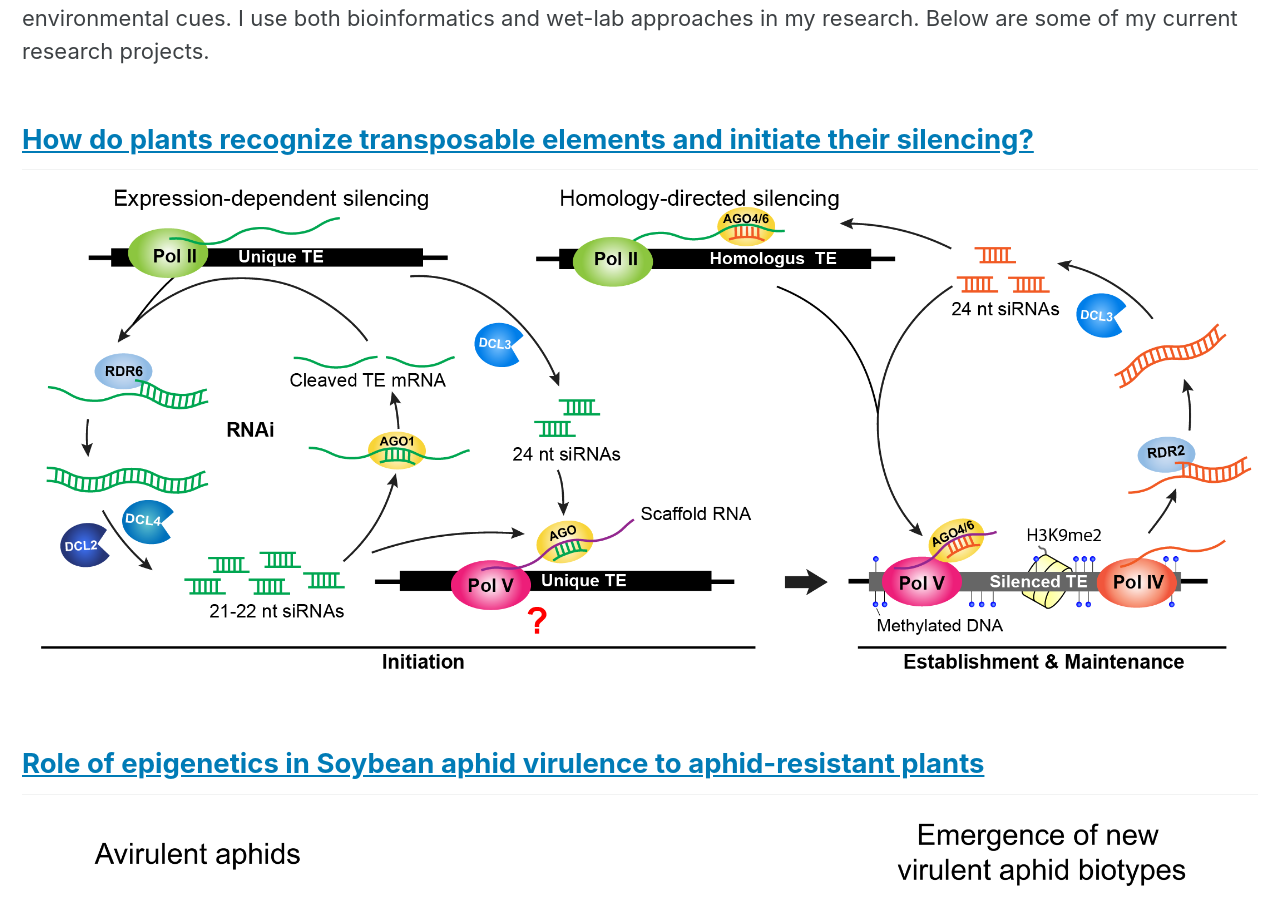
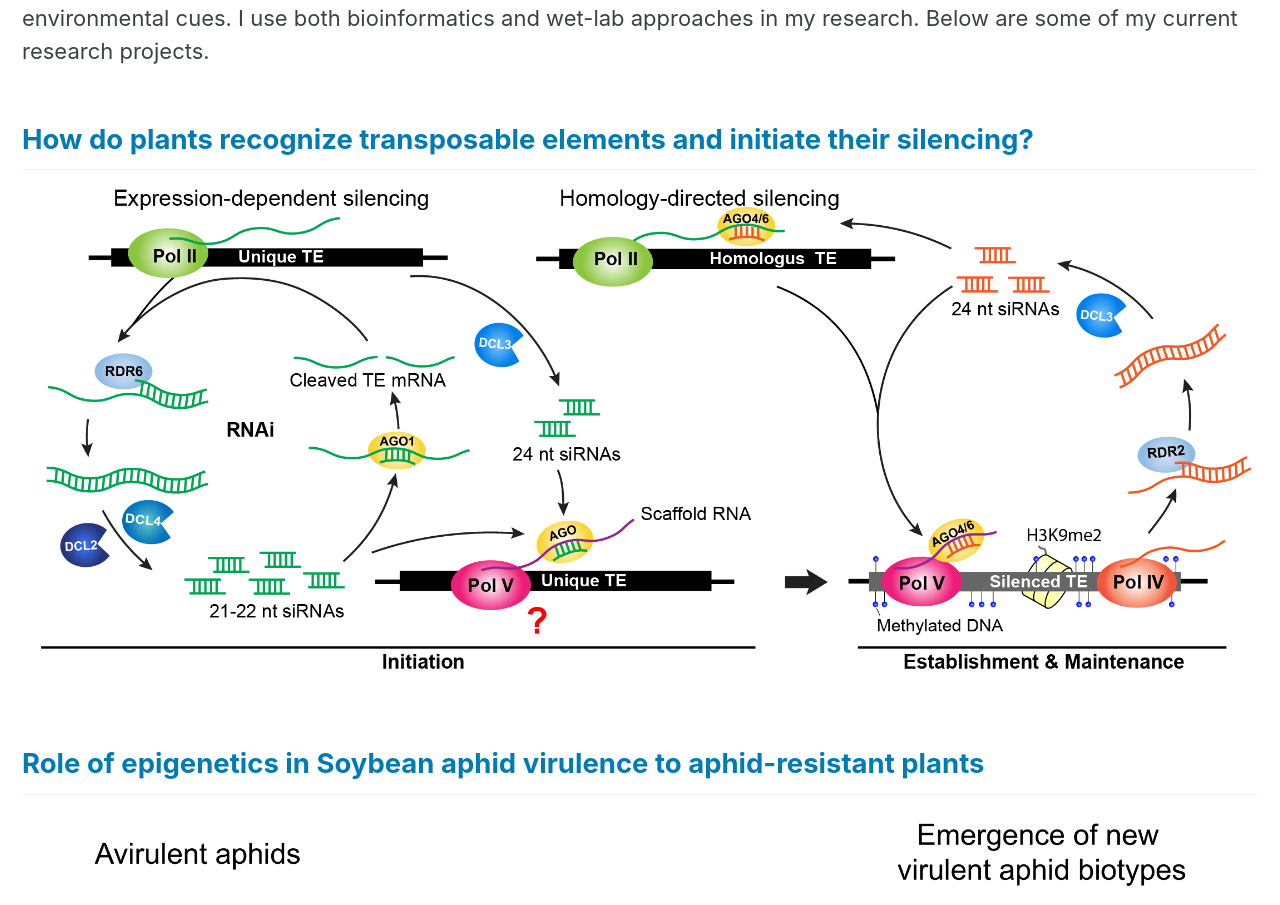
Before and after one commit to saimashahid/saimashahid.github.io, a Jekyll site: the page built from _pages/research.md, in a window 1280 px wide. Shown: the part 575-1480 px from the top of the page. Built offline with Jekyll 4.4.1, drawn with Linux system fonts in a browser that asks for light colours; cached includes are drawn as plain includes.

Commit message:
update link format

```diff
--- a/assets/css/main.scss
+++ b/assets/css/main.scss
@@ -7,6 +7,17 @@ $link-color:  #007bb6 !default;
 
 @import "minimal-mistakes/skins/{{ site.minimal_mistakes_skin | default: 'default' }}"; // skin
 @import "minimal-mistakes"; // main partials
+
+
+// link format
+
+.page__content a {
+  text-decoration: none;
+}
+
+.page__content a:hover {
+  text-decoration: underline;
+}
 
 // Publication.  Need custom formatting to get the thumb on the left. Adapted from https://xgitlab.cels.anl.gov/argo/website/blob/master/assets/css/main.scss
 .pub {
```
Also changed, not shown: 1 other file.
